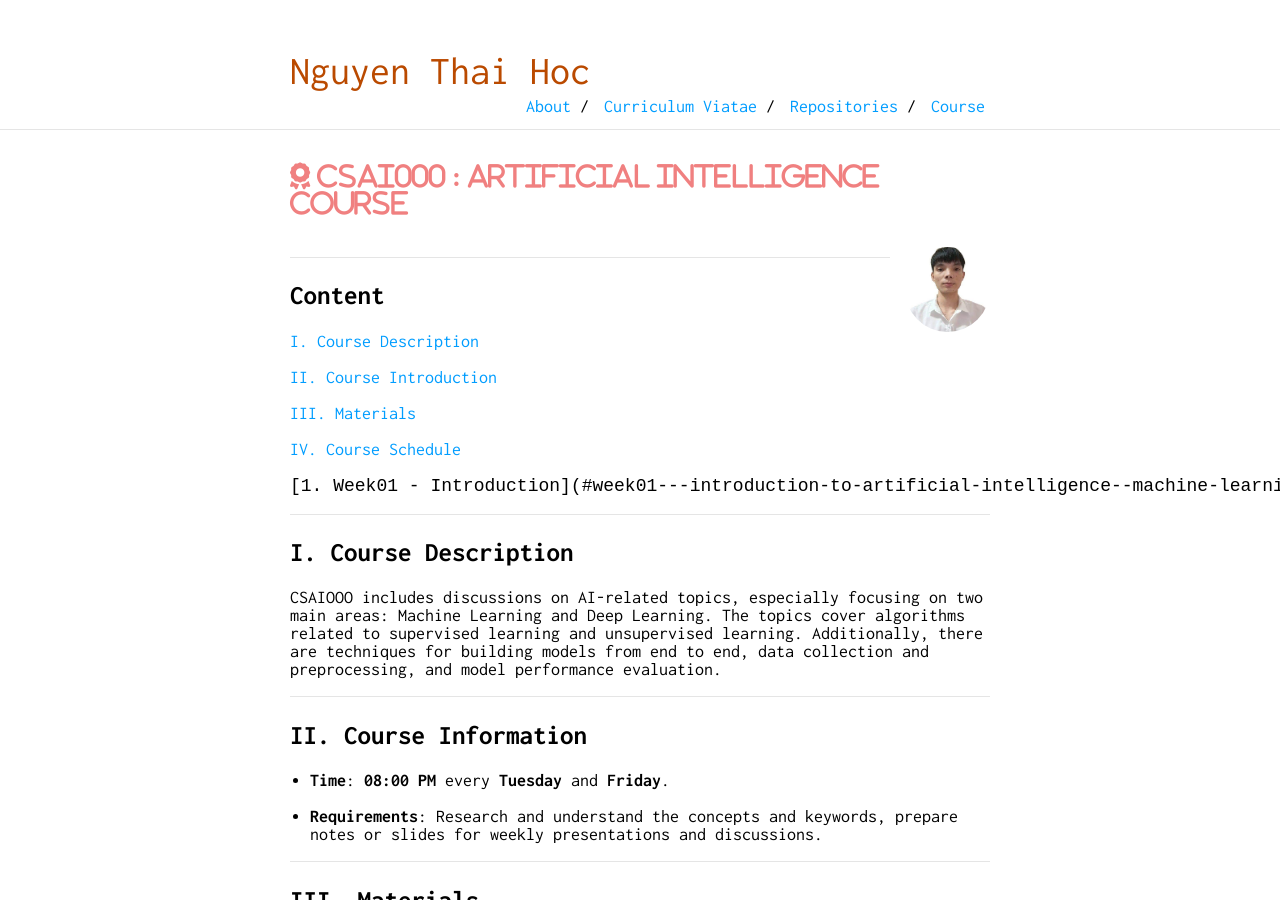
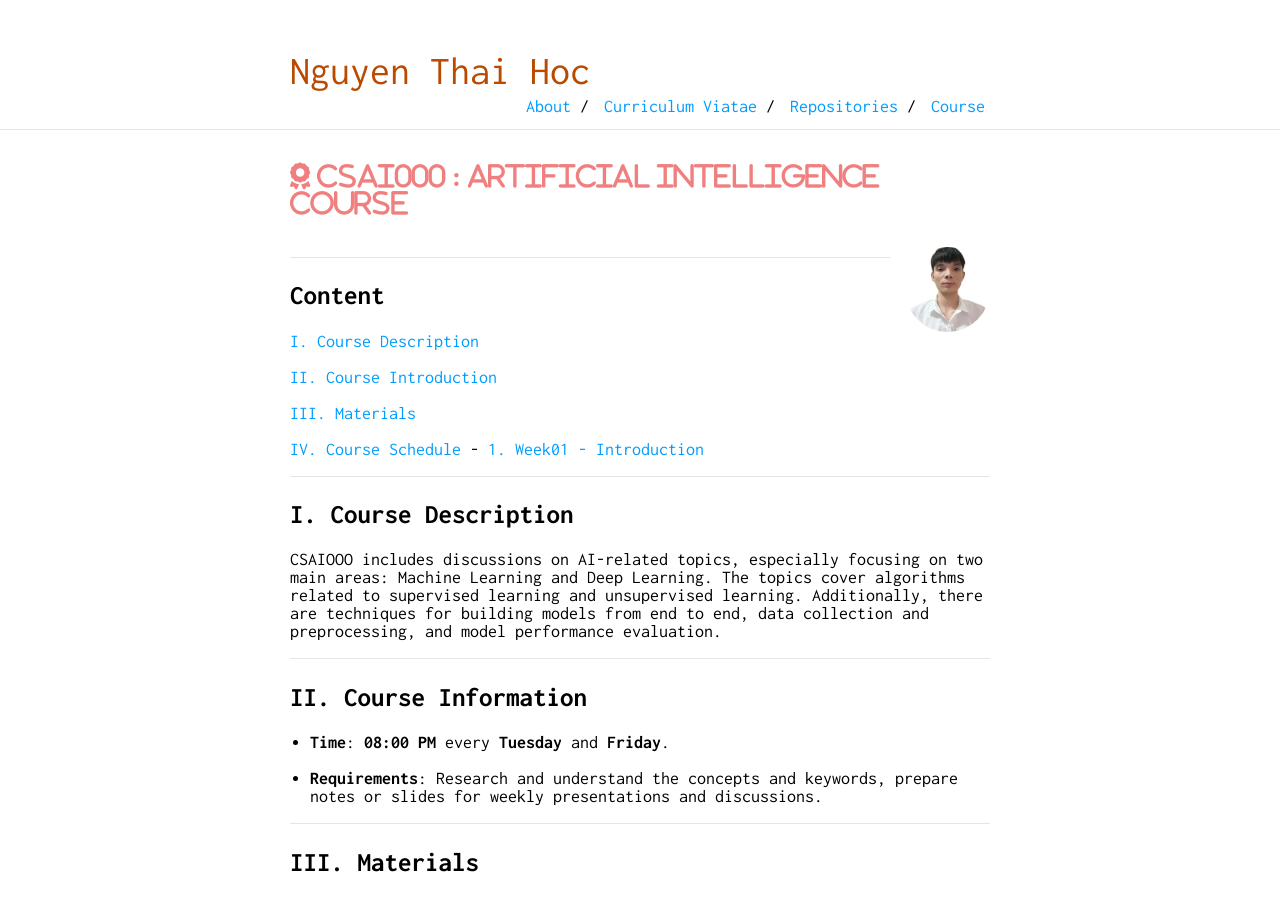
Before and after one commit to nguyenthaihoc02/About-Me, a Jekyll site: the page built from course1.md, in a window 1280 px wide and 900 px high. Built offline with Jekyll 4.4.1, drawn with Linux system fonts in a browser that asks for light colours.

Commit message:
update cs

```diff
--- a/course1.md
+++ b/course1.md
@@ -11,15 +11,14 @@ is_contact: true
 
 ## Content
 
- [I. Course Description](#part1)
+[I. Course Description](#part1)
 
- [II. Course Introduction](#part2)
+[II. Course Introduction](#part2)
 
- [III. Materials](#part3)
+[III. Materials](#part3)
 
- [IV. Course Schedule](#part4)
-
-    [1. Week01 - Introduction](#week01---introduction-to-artificial-intelligence--machine-learning)
+[IV. Course Schedule](#part4)
+    - [1. Week01 - Introduction](#week01---introduction-to-artificial-intelligence--machine-learning)
 
 
 
```
